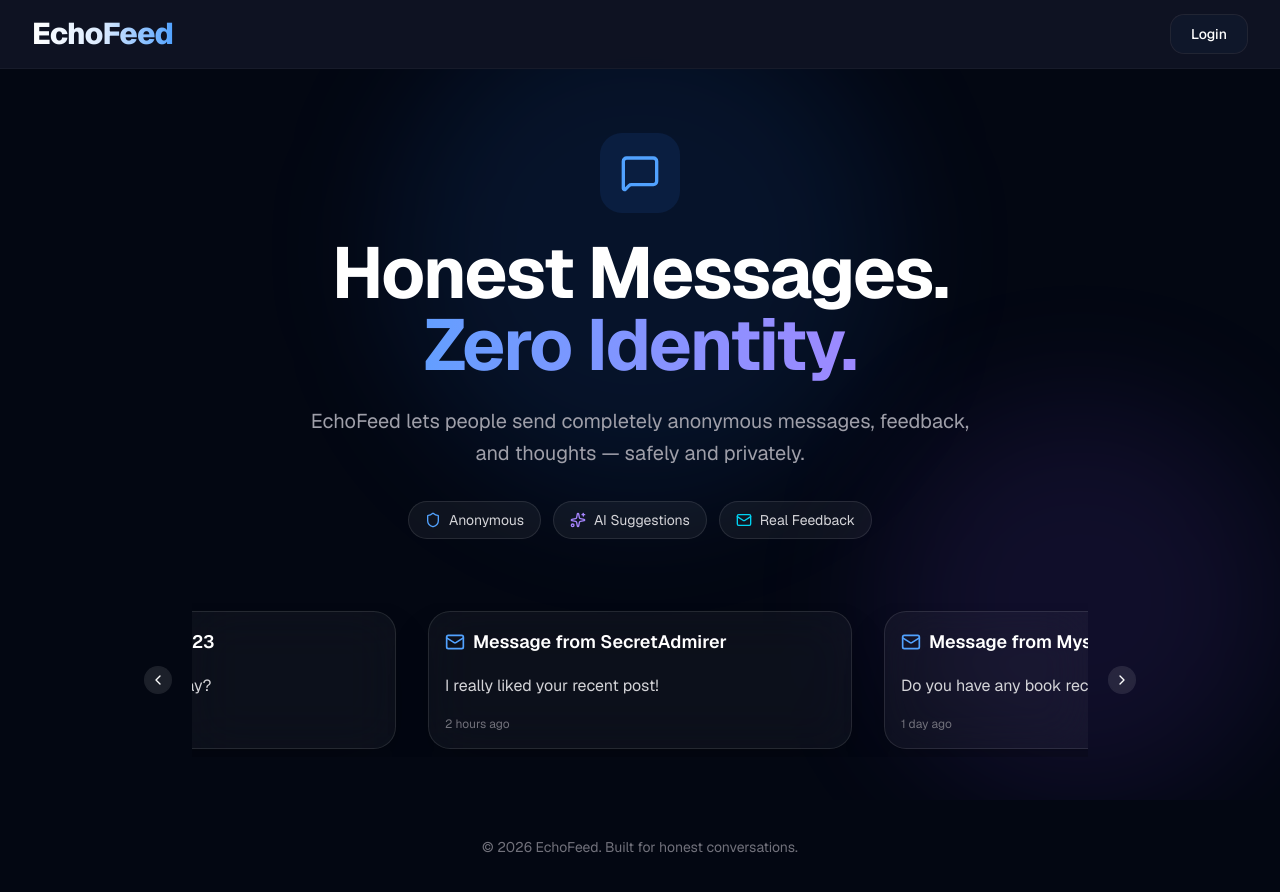
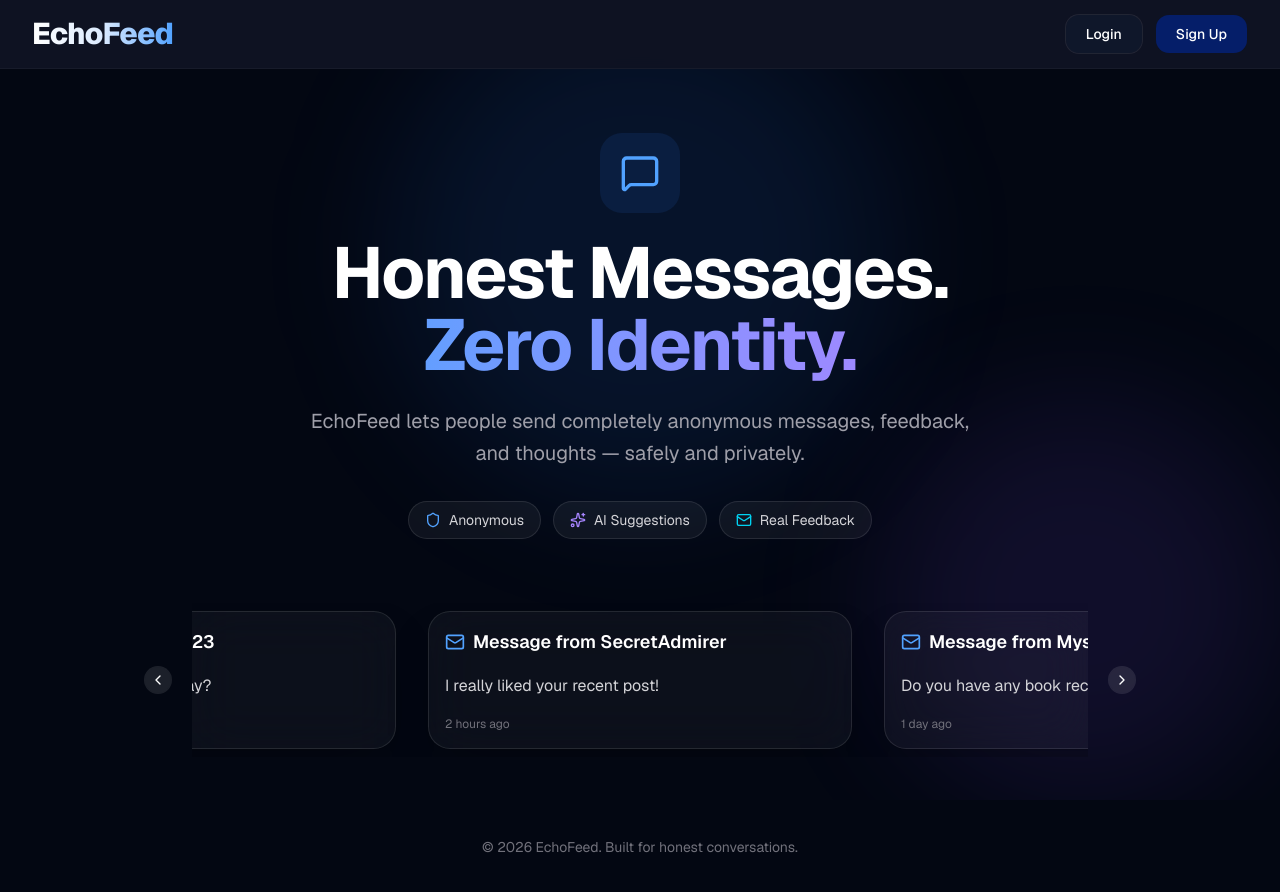
Before and after one commit to GautamShriharsh/EchoFeed, a Next.js app: page / in a window 1280 px wide. Shown: the top 892 px of the page. Built offline with nearby package versions, Linux system fonts and the light colour scheme; no server answers.

Commit message:
added signup button in navbar

```diff
--- a/src/components/Navbar.tsx
+++ b/src/components/Navbar.tsx
@@ -28,7 +28,7 @@ function Navbar() {
 
         {/* Right Section */}
         {session ? (
-          <div className="flex items-center gap-4">
+          <div className="flex items-center gap-6">
             {/* User Info */}
             <div className="hidden sm:flex flex-col items-end">
               <span className="text-[11px] uppercase tracking-[0.2em] text-gray-500">
@@ -47,6 +47,7 @@ function Navbar() {
               className="
                 h-10 rounded-xl
                 border border-white/10
+                hover:cursor-pointer
                 bg-[#0f172a]
                 px-5
                 text-white
@@ -61,6 +62,8 @@ function Navbar() {
             </Button>
           </div>
         ) : (
+          <div className="flex items-center gap-3">
+            {/* Login Button */}
             <Link href="/sign-in">
               <Button
                 variant="outline"
@@ -75,11 +78,34 @@ function Navbar() {
                   hover:bg-white
                   hover:text-black
                   hover:shadow-lg
+                  hover:cursor-pointer
+                  hover:shadow-md hover:shadow-blue-500/20
                 "
               >
                 Login
               </Button>
             </Link>
+
+            {/* Sign Up Button (Primary CTA) */}
+            <Link href="/sign-up">
+              <Button
+                className="
+                  h-10 rounded-xl
+                  bg-[#051e69]
+                  px-5
+                  text-white
+                  font-medium
+                  transition-all duration-200
+                  hover:shadow-md hover:shadow-blue-500/20
+                  hover:cursor-pointer
+                  hover:bg-white
+                  hover:text-black
+                "
+              >
+                Sign Up
+              </Button>
+            </Link>
+          </div>
         )}
       </div>
     </nav>
```
Lines whose indentation alone changed are shown as unchanged.
